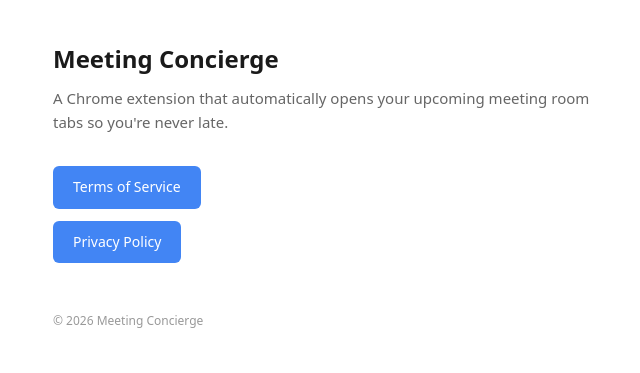
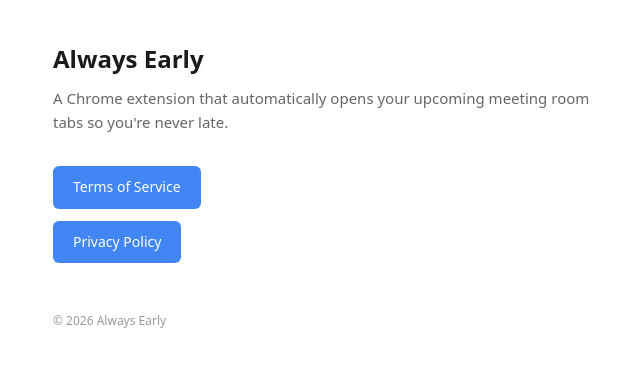
Before and after one commit to cbmca/meeting-concierge, a browser extension: page docs/index.html in a window 1280 px wide. Shown: the whole page, without its empty margins (307-947 px from the left). Drawn offline with Linux system fonts and the light colour scheme.

Commit message:
Rename extension from Meeting Concierge to Always Early
Updates all user-facing text, docs, store listing, and publishing
guide to reflect the new name.

Co-Authored-By: Claude Opus 4.6 <noreply@anthropic.com>

```diff
--- a/docs/index.html
+++ b/docs/index.html
@@ -3,7 +3,7 @@
 <head>
   <meta charset="UTF-8">
   <meta name="viewport" content="width=device-width, initial-scale=1.0">
-  <title>Meeting Concierge</title>
+  <title>Always Early</title>
   <style>
     * { box-sizing: border-box; margin: 0; padding: 0; }
     body {
@@ -38,12 +38,12 @@
   </style>
 </head>
 <body>
-  <h1>Meeting Concierge</h1>
+  <h1>Always Early</h1>
   <p class="subtitle">A Chrome extension that automatically opens your upcoming meeting room tabs so you're never late.</p>
   <ul class="links">
     <li><a href="terms.html">Terms of Service</a></li>
     <li><a href="privacy.html">Privacy Policy</a></li>
   </ul>
-  <footer>&copy; 2026 Meeting Concierge</footer>
+  <footer>&copy; 2026 Always Early</footer>
 </body>
 </html>
--- a/popup.js
+++ b/popup.js
@@ -1,4 +1,4 @@
-// Meeting Concierge — Popup
+// Always Early — Popup
 
 const leadTimeInput = document.getElementById("leadTime");
 const saveButton = document.getElementById("save");
```
Also changed, not shown: background.js (+4 -4 lines), docs/privacy.html (+2 -2 lines), docs/terms.html (+3 -3 lines), popup.html (+1 -1 lines), manifest.json, store/description.txt, 2 other files.
